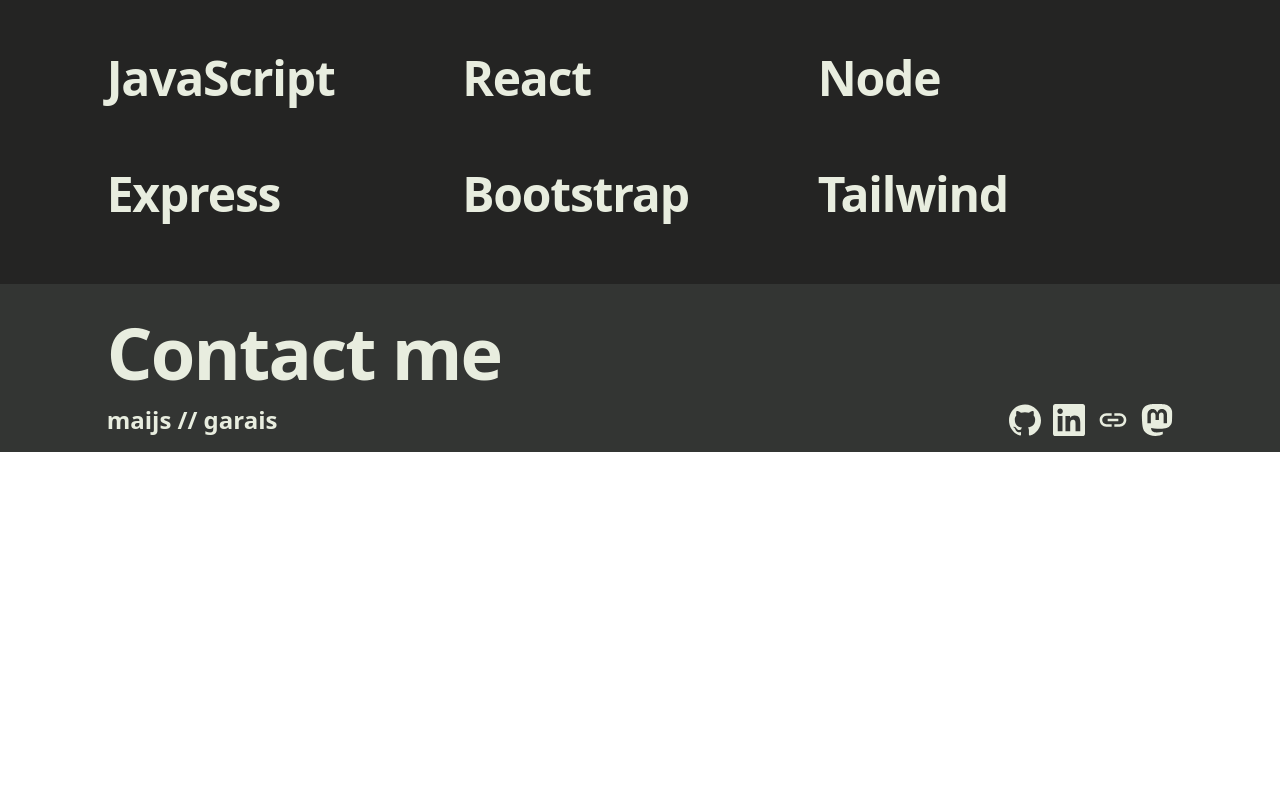
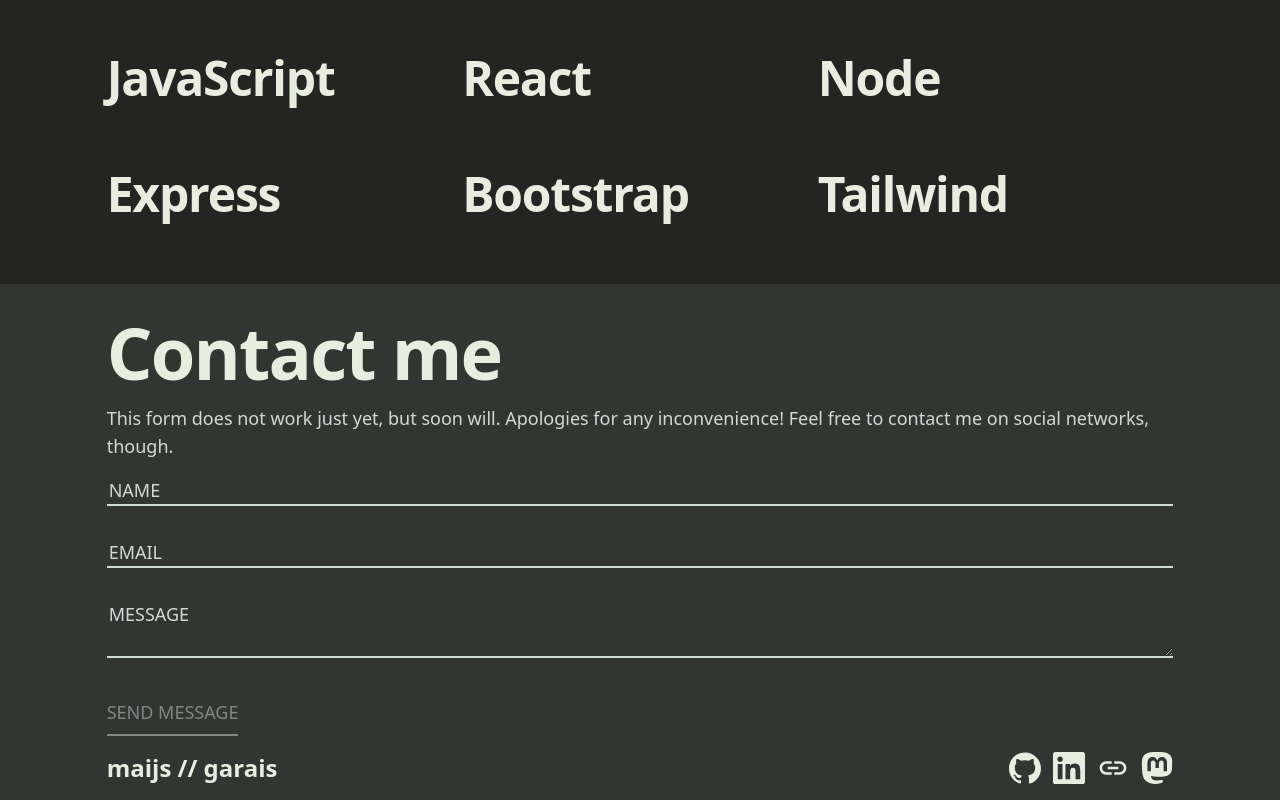
Before and after one commit to mai-soup/portfolio, a React (Vite) app: page / in a window 1280 px wide. Shown: the part 548-1348 px from the top of the page. Before the commit the page ends 1000 px from the top, so only its background shows below. Built offline with nearby package versions, Linux system fonts and the light colour scheme; a small style sheet from the web is missing.

Commit message:
add skills section, create contact form

```diff
--- a/package.json
+++ b/package.json
@@ -9,6 +9,7 @@
     "preview": "vite preview"
   },
   "dependencies": {
+    "axios": "^1.3.4",
     "react": "^18.2.0",
     "react-dom": "^18.2.0"
   },
--- a/src/Button.jsx
+++ b/src/Button.jsx
@@ -1,5 +1,12 @@
-const Button = ({ children, href }) => {
-  return (
+const Button = ({ children, href, btn = false, disabled = false }) => {
+  return btn ? (
+    <button
+      className="py-2 border-b-2 border-light-red uppercase hover:text-off-white hover:border-light-blue transition-colors disabled:border-light-grey disabled:opacity-50"
+      disabled={disabled}
+    >
+      {children}
+    </button>
+  ) : (
     <a
       href={href || "#"}
       className="py-2 border-b-2 border-light-red uppercase hover:text-off-white hover:border-light-blue transition-colors"
--- /dev/null
+++ b/src/ContactForm.jsx
@@ -0,0 +1,52 @@
+import Button from "./Button";
+
+const inputClasses =
+  "placeholder:text-light-grey mt-0 block w-full px-0.5 border-0 border-b-2 border-light-grey bg-dark-grey focus:border-light-blue";
+
+const ContactForm = ({
+  onNameChange,
+  onEmailChange,
+  onMessageChange,
+  onSubmit,
+  enableSubmission,
+}) => {
+  return (
+    <form action="" onSubmit={onSubmit}>
+      <label className="block mb-8" htmlFor="name">
+        <input
+          type="text"
+          name="name"
+          id="name"
+          placeholder="NAME"
+          className={inputClasses}
+          onChange={onNameChange}
+        />
+      </label>
+      <label className="block mb-8" htmlFor="email">
+        <input
+          type="email"
+          name="email"
+          id="email"
+          placeholder="EMAIL"
+          className={inputClasses}
+          onChange={onEmailChange}
+        />
+      </label>
+      <label className="block mb-8" htmlFor="message">
+        <textarea
+          id="message"
+          name="message"
+          rows="2"
+          className={inputClasses}
+          placeholder="MESSAGE"
+          onChange={onMessageChange}
+        ></textarea>
+      </label>
+      <Button className="float-right" disabled={!enableSubmission} btn>
+        Send message
+      </Button>
+    </form>
+  );
+};
+
+export default ContactForm;
--- a/src/Footer.jsx
+++ b/src/Footer.jsx
@@ -1,11 +1,77 @@
+import axios from "axios";
+import { useState } from "react";
+import ContactForm from "./ContactForm";
 import Container from "./Container";
 import LinksContainer from "./LinksContainer";
 
+const ENDPOINT =
+  "https://public.herotofu.com/v1/8434d380-c94e-11ed-9775-bbd70e6110ab";
+
 const Footer = () => {
+  const [name, setName] = useState("");
+  const [email, setEmail] = useState("");
+  const [message, setMessage] = useState("");
+  const [submissionEnabled, setSubmissionEnabled] = useState(false);
+  const [isSubmitting, setSubmitting] = useState(false);
+
+  const handleNameChange = e => {
+    setName(e.target.value);
+    checkSubmissionAllowed();
+  };
+  const handleEmailChange = e => {
+    setEmail(e.target.value);
+    checkSubmissionAllowed();
+  };
+  const handleMessageChange = e => {
+    setMessage(e.target.value);
+    checkSubmissionAllowed();
+  };
+
+  const checkSubmissionAllowed = () => {
+    setSubmissionEnabled(!!(name && email && message));
+  };
+
+  const handleSubmission = e => {
+    e.preventDefault();
+    setSubmissionEnabled(false);
+    setSubmitting(true);
+
+    axios
+      .post(ENDPOINT, {
+        name,
+        email,
+        message,
+      })
+      .then(response => {
+        console.log(response);
+      })
+      .then(() => {
+        setName("");
+        setEmail("");
+        setMessage("");
+        setSubmitting(false);
+      })
+      .catch(e => {
+        console.log(e);
+      });
+  };
+
   return (
     <div className="w-full bg-dark-grey pt-8" id="contact">
       <Container>
         <h2>Contact me</h2>
+        <p className="py-4">
+          This form does not work just yet, but soon will. Apologies for any
+          inconvenience! Feel free to contact me on social networks, though.
+        </p>
+        <ContactForm
+          enableSubmission={submissionEnabled}
+          onNameChange={handleNameChange}
+          onEmailChange={handleEmailChange}
+          onMessageChange={handleMessageChange}
+          onSubmit={handleSubmission}
+          isSubmitting={isSubmitting}
+        />
         <LinksContainer />
       </Container>
     </div>
--- a/src/index.css
+++ b/src/index.css
@@ -25,8 +25,12 @@
     @apply text-2xl;
     @apply font-bold;
   }
+
   p,
-  a {
+  a,
+  button,
+  input,
+  textarea {
     @apply text-lg;
     @apply font-medium;
     @apply text-light-grey;
@@ -37,4 +41,5 @@
   width: 100vw;
   min-height: 100vh;
   min-height: 100dvh;
+  height: fit-content;
 }
```
Also changed, not shown: 1 other file (tests, documents, lock files or other folders).
